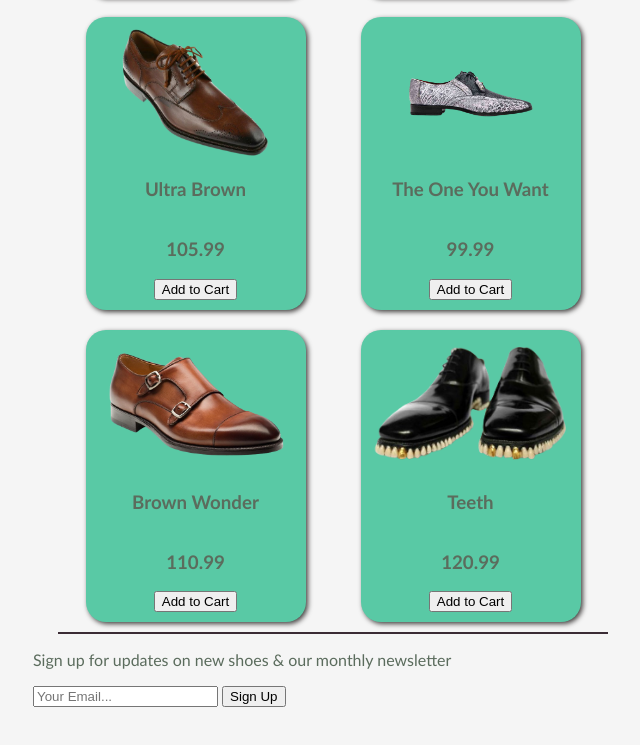
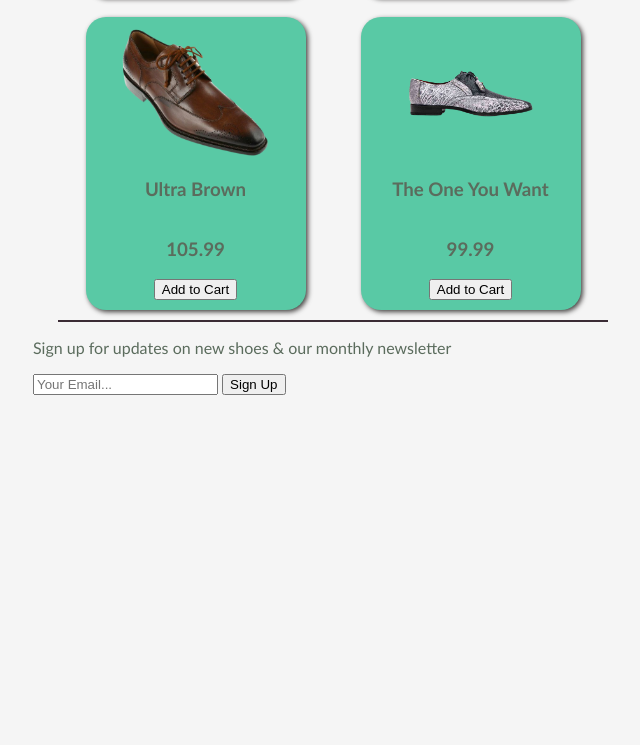
Before and after one commit to brajgon1/ProjectOne, a website: page client/home.html in a window 1280 px wide. Shown: the part 811-1556 px from the top of the page, without its empty margins (307-947 px from the left). After the commit the page ends 1254 px from the top, so only its background shows below. Drawn offline with Linux system fonts and the light colour scheme.

Commit message:
changes to local storage and deletion of photos

```diff
--- a/client/home.html
+++ b/client/home.html
@@ -56,20 +56,6 @@
       <h3>The One You Want</h3>
       <h3>99.99</h3>
       <button class="cartBtn">Add to Cart</button>
-    </div>
-    <div class="shoeCard">
-      <img src="../photos/shoe7.png" alt="seventhShoe"/>
-      <h3>Brown Wonder</h3>
-      <h3>110.99</h3>
-      <button class="cartBtn">Add to Cart</button>
-    </div>
-    <div class="shoeCard">
-      <img src="../photos/shoe8.png" alt="eigthShoe"/>
-      <h3>Teeth</h3>
-      <h3>120.99</h3>
-      <button class="cartBtn">Add to Cart</button>
-    </div>
-
   </section>
 
   <footer id="sign-up">
--- a/client/home.js
+++ b/client/home.js
@@ -24,15 +24,13 @@ function addToCart() {
     } else {
         cartCounter.textContent = count + " Shoes"
     }
-    // local storage
+
     localStorage.setItem('cartCount', count);
 }
 
 addToCartBtn.forEach((button) => {
     button.addEventListener("click", addToCart)
 })
-
-// look at local storage to store items in cart. Need to look at local storage when crossing the diff tabs
 
 window.onload = function() {
       let storedCount = localStorage.getItem('cartCount');
```
Also changed, not shown: photos/shoe7.png (deleted), photos/shoe8.png (deleted).
